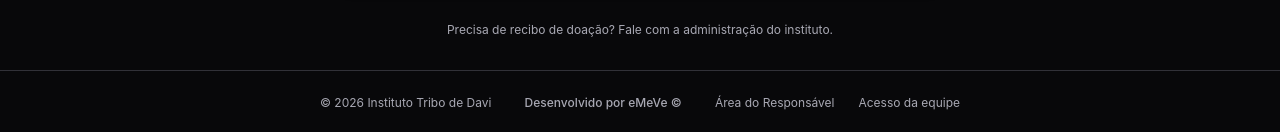
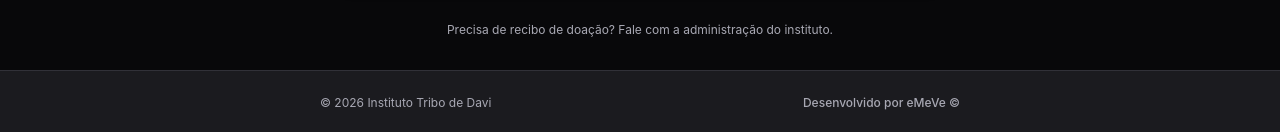
Before and after one commit to Mvsp83/TriboDeDaviWeb, a React (Vite) app: page /doar in a window 1280 px wide. Shown: the part 1095-1227 px from the top of the page. Built offline with nearby package versions, Linux system fonts and the light colour scheme; no server answers.

Commit message:
Rodape: paginas publicas usam a mesma faixa e formato da home (sem atalhos)

```diff
--- a/src/components/PaginaPublica.tsx
+++ b/src/components/PaginaPublica.tsx
@@ -52,7 +52,7 @@ export function PaginaPublica({
 
       <main className="flex-1">{children}</main>
 
-      <footer className="border-t border-border">
+      <footer className="border-t border-border bg-card">
         <div
           className={cn(
             "mx-auto flex w-full flex-wrap items-center justify-between gap-x-6 gap-y-2 px-4 py-6 text-xs text-muted-foreground",
@@ -63,14 +63,6 @@ export function PaginaPublica({
             © {anoAtual} {SITE.nome}
           </span>
           <SobreApp className="font-medium transition-colors hover:text-foreground" />
-          <div className="flex items-center gap-x-6">
-            <Link to="/responsavel" className="hover:text-foreground">
-              Área do Responsável
-            </Link>
-            <Link to="/login" className="hover:text-foreground">
-              Acesso da equipe
-            </Link>
-          </div>
         </div>
       </footer>
 
```
